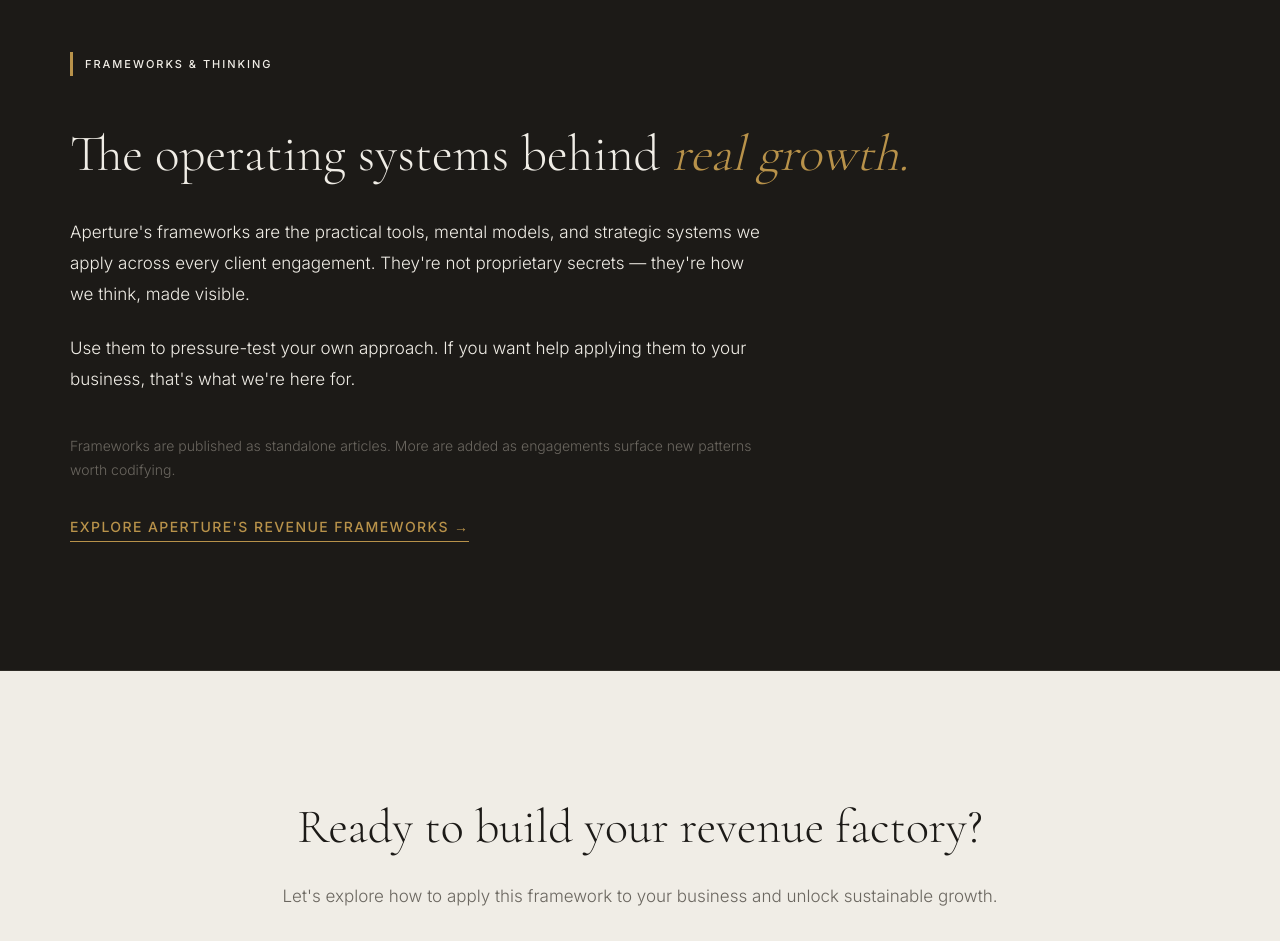
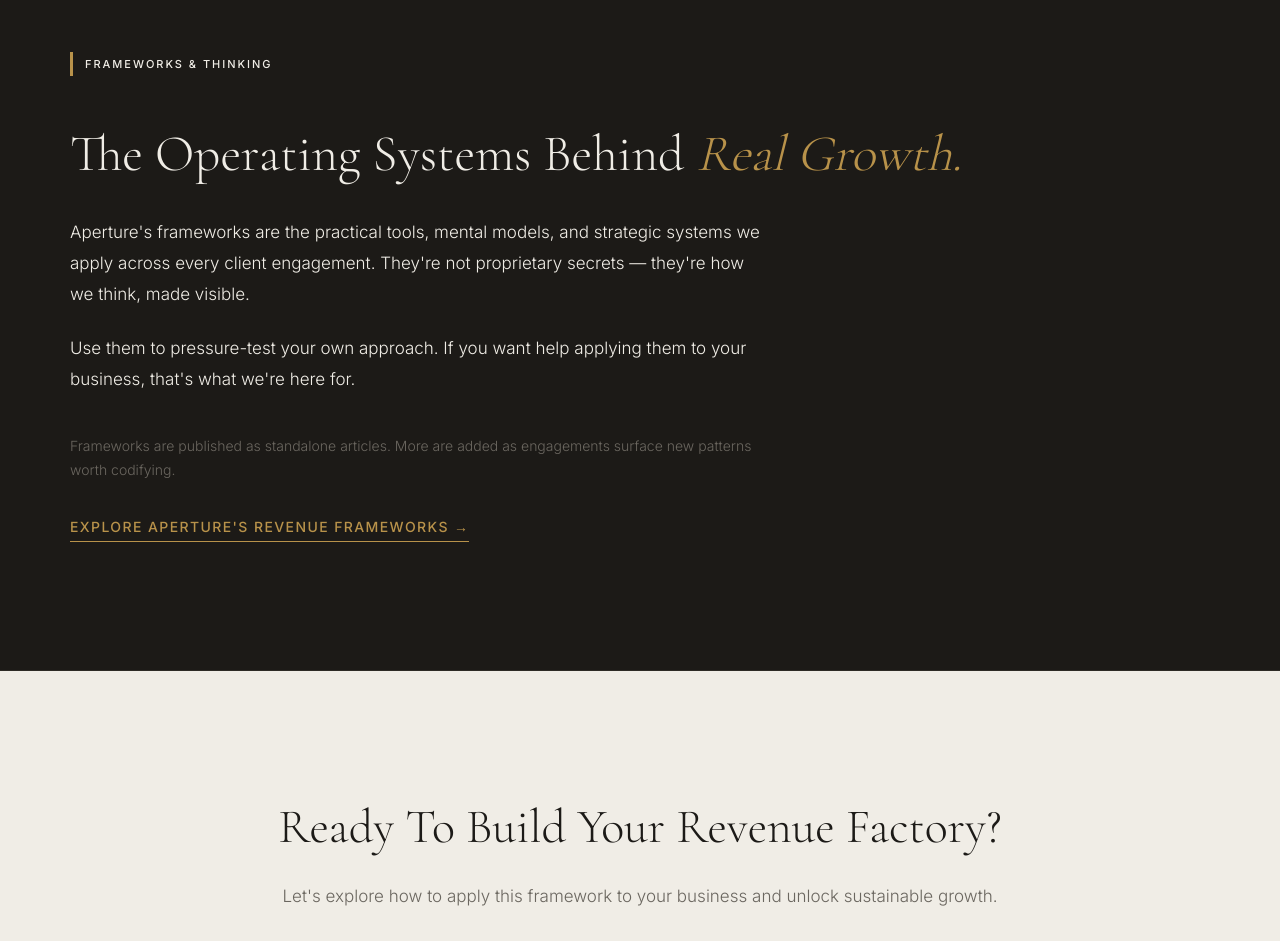
Before and after one commit to letsnavigatebmw/aperture-hospitality, a Next.js app: page /how-we-work in a window 1280 px wide. Shown: the part 2300-3241 px from the top of the page. Built offline with nearby package versions, Linux system fonts and the light colour scheme.

Commit message:
Apply title case to how-we-work page headings

```diff
--- a/app/how-we-work/page.tsx
+++ b/app/how-we-work/page.tsx
@@ -315,7 +315,7 @@ export default function HowWeWorkPage() {
 
           {/* Headline */}
           <h2 style={{ fontFamily: "'Cormorant Garamond', Georgia, serif", fontSize: 'clamp(2.5rem, 4vw, 3.5rem)', fontWeight: 300, lineHeight: 1.2, color: '#F0EDE6', margin: 0, marginBottom: '2rem' }}>
-            The operating systems behind <em style={{ fontStyle: 'italic', color: '#B8924A' }}>real growth.</em>
+            The Operating Systems Behind <em style={{ fontStyle: 'italic', color: '#B8924A' }}>Real Growth.</em>
           </h2>
 
           {/* Body copy */}
@@ -360,7 +360,7 @@ export default function HowWeWorkPage() {
             margin: 0,
             marginBottom: '1.5rem'
           }}>
-            Ready to build your revenue factory?
+            Ready To Build Your Revenue Factory?
           </h2>
 
           <p style={{
```
